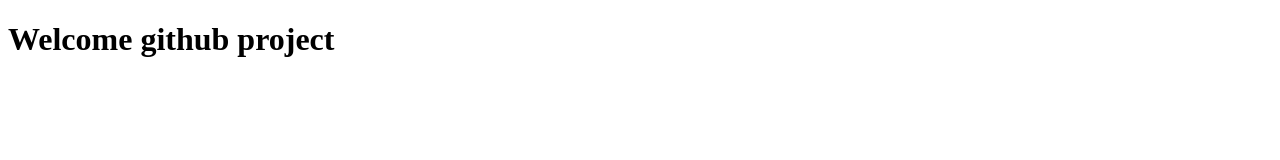
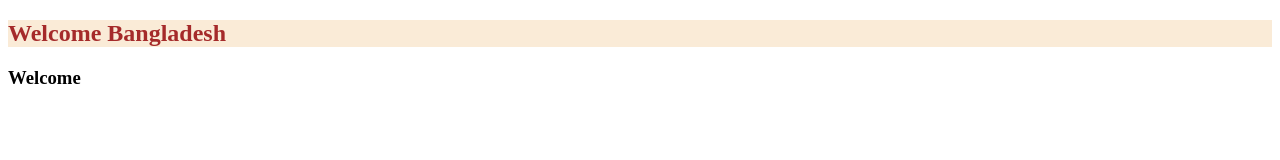
Before and after one commit to nasrin206akther/agency, a plain HTML site: page index.html in a window 1280 px wide. Drawn offline with Linux system fonts and the light colour scheme.

Commit message:
change html and css

```diff
--- a/index.html
+++ b/index.html
@@ -7,6 +7,7 @@
     <link rel="stylesheet" href="style.css">
 </head>
 <body>
-    <h1 class="Heading">Welcome github project</h1>
+    <h2 class="heading">Welcome Bangladesh</h2>
+    <h3>Welcome</h3>
 </body>
 </html>
--- a/style.css
+++ b/style.css
@@ -1,3 +1,4 @@
 .heading{
     color: brown;
+    background-color: antiquewhite;
 }
```
